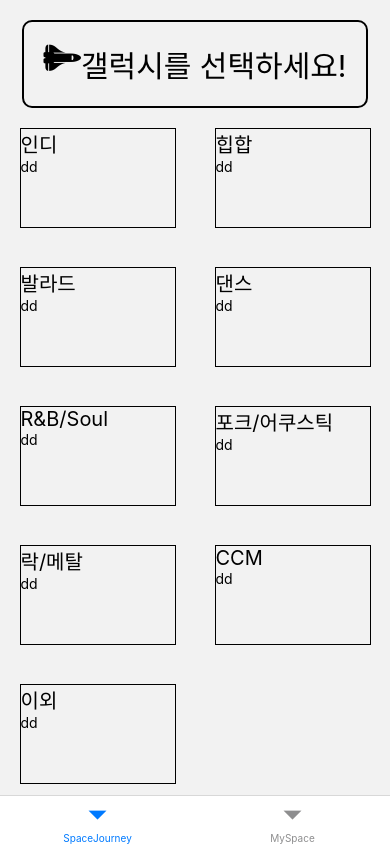
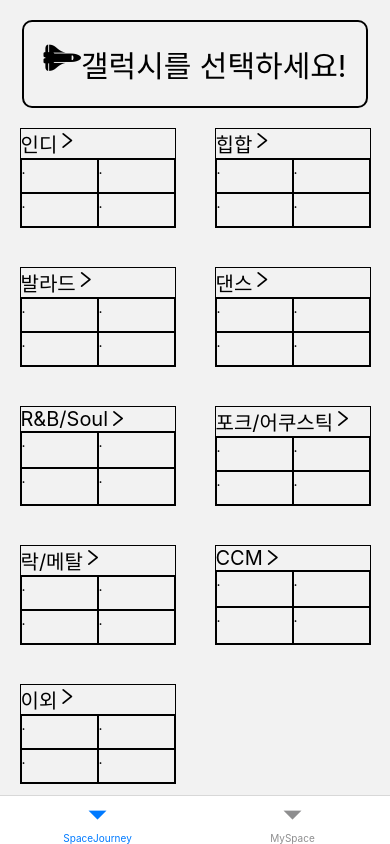
Before and after one commit to jiwon79/Muspace-App, a React Native app: screen /SpaceJourney in a window 390 px wide. Built offline with nearby package versions, Linux system fonts and the light colour scheme; what react-native, react-native-expo-viewport-units would draw is missing.

Commit message:
feat: Add JourneyGalaxy detail page link

```diff
--- a/Navigations/SpaceJourneyNav.js
+++ b/Navigations/SpaceJourneyNav.js
@@ -8,7 +8,7 @@ import JourneyGalaxy from '../Screens/SpaceJourney/JourneyGalaxy';
 
 const Stack = createStackNavigator();
 
-export default function SpaceJourneyNav() {
+export default function SpaceJourneyNav({ navagation, route }) {
   return (
     <Stack.Navigator
       initialRouteName="selectGalaxy"
--- a/Screens/SpaceJourney/JourneyGalaxy.js
+++ b/Screens/SpaceJourney/JourneyGalaxy.js
@@ -4,9 +4,11 @@ import { View, Text } from 'react-native'
 import JourneyGalaxyHeader from '../../components/Header/JourneyGalaxyHeader'
 
 export default function JourneyGalaxy({ route, navigation }) {
+  const genre = route.params.genre;
+  console.log(genre);
   return (
     <View>
-      <JourneyGalaxyHeader navigation={navigation}/>
+      <JourneyGalaxyHeader navigation={navigation} genre={genre}/>
       <Text>journey galaxy page</Text>
     </View>
   )
--- a/Screens/SpaceJourney/SelectGalaxy.js
+++ b/Screens/SpaceJourney/SelectGalaxy.js
@@ -9,7 +9,7 @@ export default function SelectGalaxy({ route, navigation }) {
   const musinGenre = Array('인디', '힙합', '발라드', '댄스', 'R&B/Soul', '포크/어쿠스틱', '락/메탈', 'CCM', '이외')
 
   const MusicGenreList = musinGenre.map((genre, index) => (
-    <MusicGenreItem key={index} genre={genre}/>
+    <MusicGenreItem key={index} genre={genre} navigation={navigation}/>
   ));
 
   return (
@@ -21,7 +21,7 @@ export default function SelectGalaxy({ route, navigation }) {
         </View>
         <ButtonModule
           text="갤럭시 탐색"
-          onPress={() => navigation.navigate('JourneyGalaxy')}
+          onPress={() => navigation.navigate('JourneyGalaxy', '힙합')}
         />
       </ScrollView>
     </View>
--- a/components/Header/JourneyGalaxyHeader.js
+++ b/components/Header/JourneyGalaxyHeader.js
@@ -3,7 +3,7 @@ import { View, Text, StyleSheet } from 'react-native'
 import { FontAwesome } from '@expo/vector-icons';
 import { AntDesign } from '@expo/vector-icons';
 
-export default function JourneyGalaxyHeader({ navigation }) {
+export default function JourneyGalaxyHeader({ navigation, genre }) {
   return (
     <View style={styles.container}>
       <AntDesign
@@ -12,7 +12,7 @@ export default function JourneyGalaxyHeader({ navigation }) {
         color="black"
         onPress={() => navigation.goBack()}
       />
-      <Text>header</Text>
+      <Text>{genre}</Text>
       <FontAwesome name="battery-full" size={24} color="black" />
     </View>
   )
--- a/components/SpaceJourney/MusicGenreItem.js
+++ b/components/SpaceJourney/MusicGenreItem.js
@@ -1,14 +1,22 @@
 import React from 'react'
-import { View, Text, StyleSheet, ScrollView } from 'react-native'
+import { View, Text, StyleSheet, TouchableOpacity } from 'react-native'
+import { AntDesign } from '@expo/vector-icons';
 
-export default function MusicGenreItem({ genre }) {
+export default function MusicGenreItem({ genre, navigation }) {
   return (
     <View style={styles.container}>
-      <View>
+      <View style={styles.itemHeader}>
         <Text style={styles.title}>{genre}</Text>
+        <TouchableOpacity onPress={() => navigation.navigate('JourneyGalaxy', {genre})}>
+          <AntDesign name="right" style={styles.navigationIcon}/>
+        </TouchableOpacity>
       </View>
+
       <View style={styles.content}>
-        <Text>dd</Text>
+        <View style={styles.album}><Text>.</Text></View>
+        <View style={styles.album}><Text>.</Text></View>
+        <View style={styles.album}><Text>.</Text></View>
+        <View style={styles.album}><Text>.</Text></View>
       </View>
     </View>
   )
@@ -20,12 +28,27 @@ const styles = StyleSheet.create({
     height: 100,
     margin: '5%',
     borderWidth: 1,
-
+  },
+  itemHeader: {
+    flexDirection: 'row',
+    borderBottomWidth: 1
   },
   title: {
-    fontSize: 20
+    fontSize: 20,
+  },
+  navigationIcon: {
+    color: 'black',
+    fontSize: 20,
+    alignSelf: 'center'
   },
   content: {
-    flex: 1
+    flex: 1,
+    flexDirection: 'row',
+    flexWrap: 'wrap'
+  },
+  album: {
+    width: '50%',
+    height: '50%',
+    borderWidth: 1
   }
 })
```
